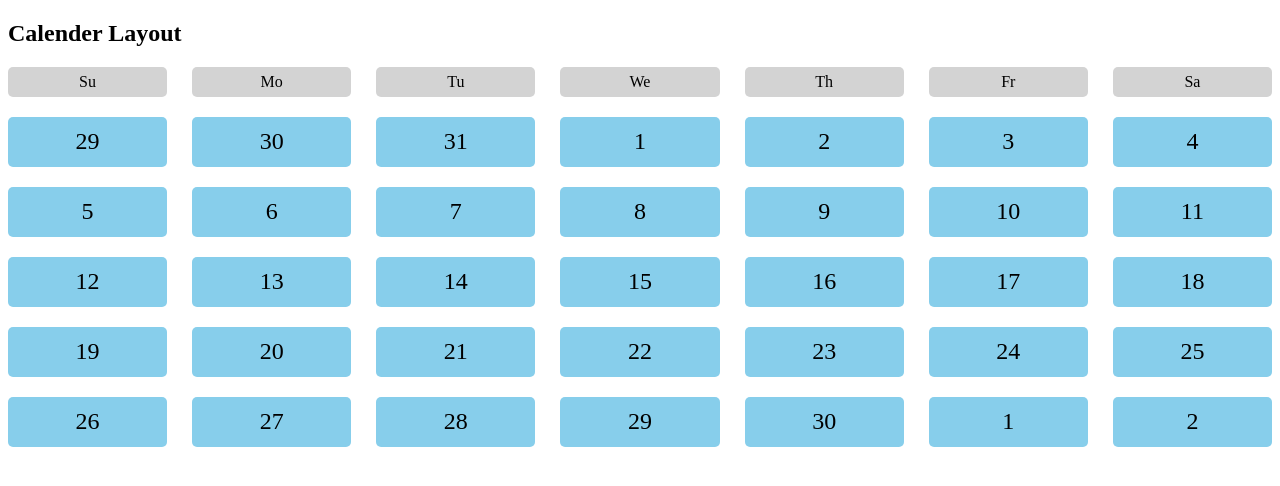
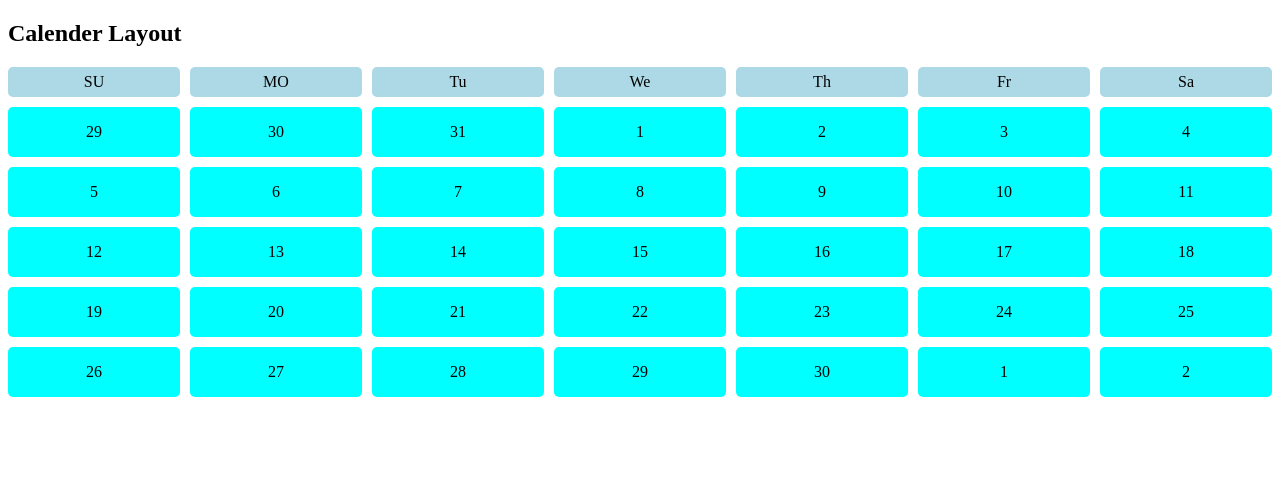
Before and after one commit to akmalhossain/simple-responsive-layout, a plain HTML site: page grid.html in a window 1280 px wide. Drawn offline with Linux system fonts and the light colour scheme.

Commit message:
calender practic 2

```diff
--- a/grid.html
+++ b/grid.html
@@ -11,9 +11,9 @@
     <h2>
         Calender Layout
     </h2>
-    <div class="calendar">
-        <div class="day">Su</div>
-        <div class="day">Mo</div>
+    <div class="calendaer">
+        <div class="day">SU</div>
+        <div class="day">MO</div>
         <div class="day">Tu</div>
         <div class="day">We</div>
         <div class="day">Th</div>
@@ -56,5 +56,7 @@
         <div class="date">2</div>
 
     </div>
+
+    </div>
 </body>
 </html>
--- a/style/grid.css
+++ b/style/grid.css
@@ -1,9 +1,9 @@
 /* .container{
     display: grid;
     /* grid-template-columns: 200px 200px 200px 200px 200px; */
-    /* grid-template-columns: 100px 50px 50px 75px 250px; */
+/* grid-template-columns: 100px 50px 50px 75px 250px; */
 
-    /* grid-template-columns: repeat(5, 100px);
+/* grid-template-columns: repeat(5, 100px);
     grid-template-columns: repeat(2, 2fr);
 
     grid-row-gap:10px
@@ -19,25 +19,45 @@
 
     grid-column: 3/4;
 } */
- .calendar{
-    display:grid;
+/* .calendar {
+    display: grid;
     grid-template-columns: repeat(7, 1fr);
     grid-template-rows: 30px repeat(5, 50px);
-    row-gap:20px;
+    row-gap: 20px;
     column-gap: 25px;
- }
- .date, .day
- {
+}
+
+.date,
+.day {
     background-color: skyblue;
     border-radius: 5px;
-    /* height: 50px; */
+    /* height: 50px;
     display: flex;
     justify-content: center;
     align-items: center;
     font-size: 1.5em;
- }
- .day{
+}
+
+.day {
     background-color: lightgray;
     font-size: 1em;
-    /* height: 40px; */
- }
+    /* height: 40px;
+} */
+
+.calendaer{
+    display: grid;
+    grid-template-columns: repeat(7,1fr);
+    grid-template-rows: 30px repeat(5, 50px);
+    gap:10px;
+}
+
+.date, .day{
+    background-color: aqua;
+    border-radius: 5px;
+    display: flex;
+    justify-content: center;
+    align-items: center;
+}
+.day{
+    background-color: lightblue;
+}
```
